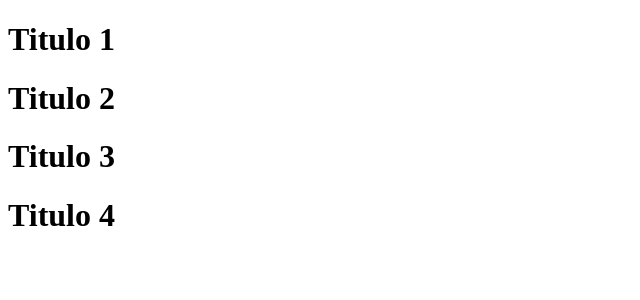
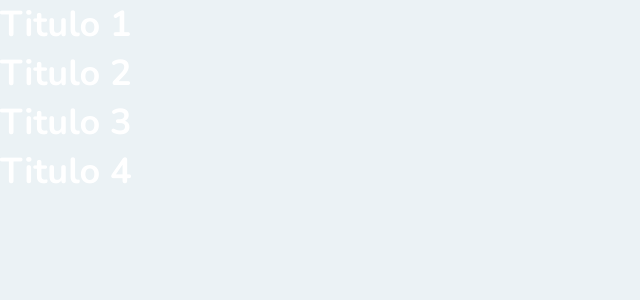
Before and after one commit to dasa-community/nlw-3---dasainova, a React (Create React App) app: page / in a window 1280 px wide. Shown: the top 300 px of the page, without its empty margins (0-640 px from the left). Built offline with nearby package versions, Linux system fonts and the light colour scheme.

Commit message:
css-global

```diff
--- a/src/App.tsx
+++ b/src/App.tsx
@@ -1,4 +1,5 @@
 import React from 'react';
+import './styles/global.css';
 
 interface TitleProps {
   text: string;
--- a/src/styles/global.css
+++ b/src/styles/global.css
@@ -10,5 +10,5 @@ body {
 }
 
 body, input, button, textarea {
-
+  font: 600 18px Nunito, sans-serif;
 }
```
